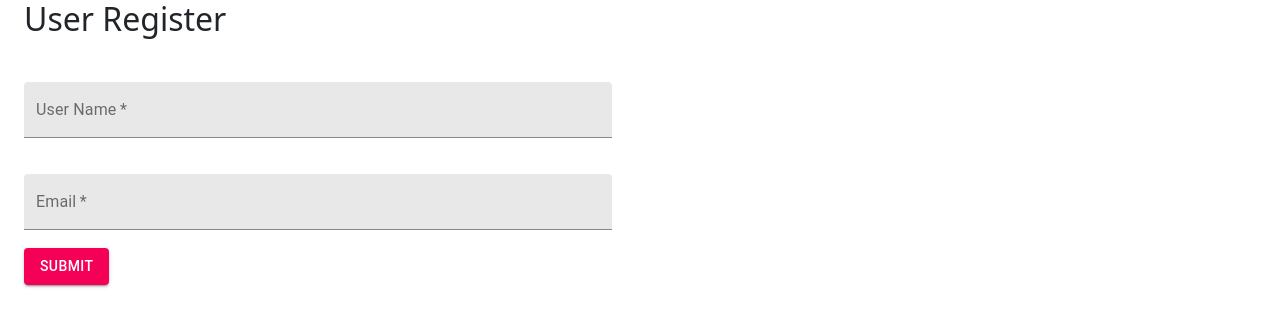
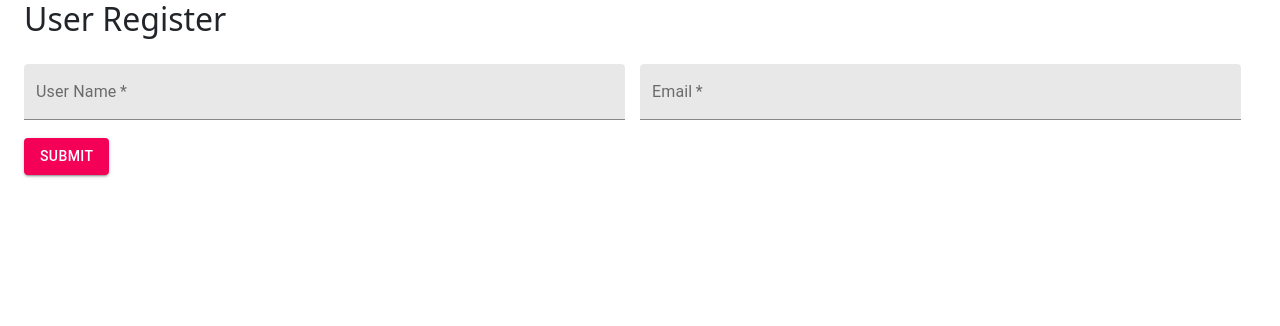
Before and after one commit to priyan1995/React-fundamenals, a React (Create React App) app: page /user-form in a window 1280 px wide. Shown: the top 326 px of the page. Built offline with nearby package versions, Linux system fonts and the light colour scheme.

Commit message:
custom hooks added

```diff
--- /dev/null
+++ b/src/components/Hooks/useInput.js
@@ -0,0 +1,22 @@
+import {useState} from 'react';
+
+export const useInput = (initialValue) => {
+
+    const [value, setValue] = useState(initialValue)
+
+    const reset = () => {
+        setValue(initialValue)
+    }
+
+    const bind = {
+        //es 6 short hand
+        value,
+        onChange: (e) => { setValue(e.target.value) }
+    }
+
+    return[value,bind,reset]
+
+
+}
+
+export default useInput;
--- a/src/components/User-form/UserForm.jsx
+++ b/src/components/User-form/UserForm.jsx
@@ -4,16 +4,20 @@ import FormControl from '@material-ui/core/FormControl';
 import TextField from '@material-ui/core/TextField';
 import Box from '@material-ui/core/Box';
 import Button from '@material-ui/core/Button';
+import useInput from '../Hooks/useInput';
 
 export const UserForm = () => {
 
-    const [username, setusername] = useState('');
-    const [email, setEmail] = useState('');
+    const [username, bindUsername, resetUsername] = useInput('');
+    const [email, bindEmail, resetEmail] = useInput('')
+
 
     const submitForm = (e) => {
         e.preventDefault();
         console.log(username);
         console.log(email);
+        resetUsername();
+        resetEmail();
     }
 
 
@@ -23,21 +27,22 @@ export const UserForm = () => {
         <>
             <Container>
                 <h2>User Register</h2>
-                <FormControl>
+
+
                 <Box
                     component="form"
                     sx={{
-                            '& .MuiTextField-root': { m: 1, width: '100%' },
+                        '& .MuiTextField-root': { m: 1, width: '50%' },
                     }}
                 >
+
 
                     <TextField
                         required
                         variant="filled"
                         color="secondary"
                         label="User Name"
-                            value={username}
-                            onChange={(e) => setusername(e.target.value)}
+                        {...bindUsername}
                     />
 
                     <TextField
@@ -46,19 +51,21 @@ export const UserForm = () => {
                         color="secondary"
                         type="email"
                         label="Email"
-                            value={email}
-                            onChange={(e) => setEmail(e.target.value)}
+                        {...bindEmail}
+
                     />
 
                     <Button
                         variant="contained"
+                        type="submit"
                         color="secondary"
-                            onClick={submitForm}
+                        onClick={(e) => { submitForm(e) }}
                     >Submit</Button>
 
                 </Box>
 
-                </FormControl>
+
+
             </Container>
         </>
     )
```
Lines whose indentation alone changed are shown as unchanged.
